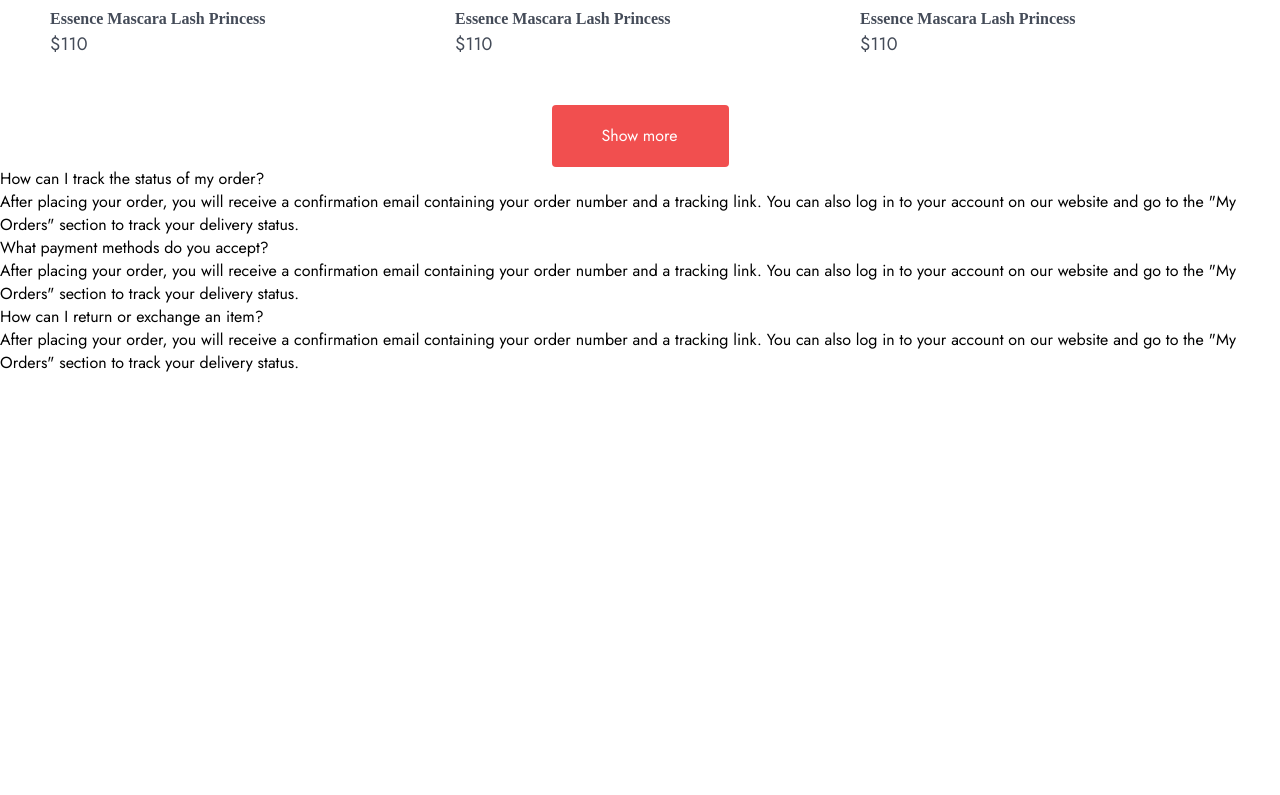
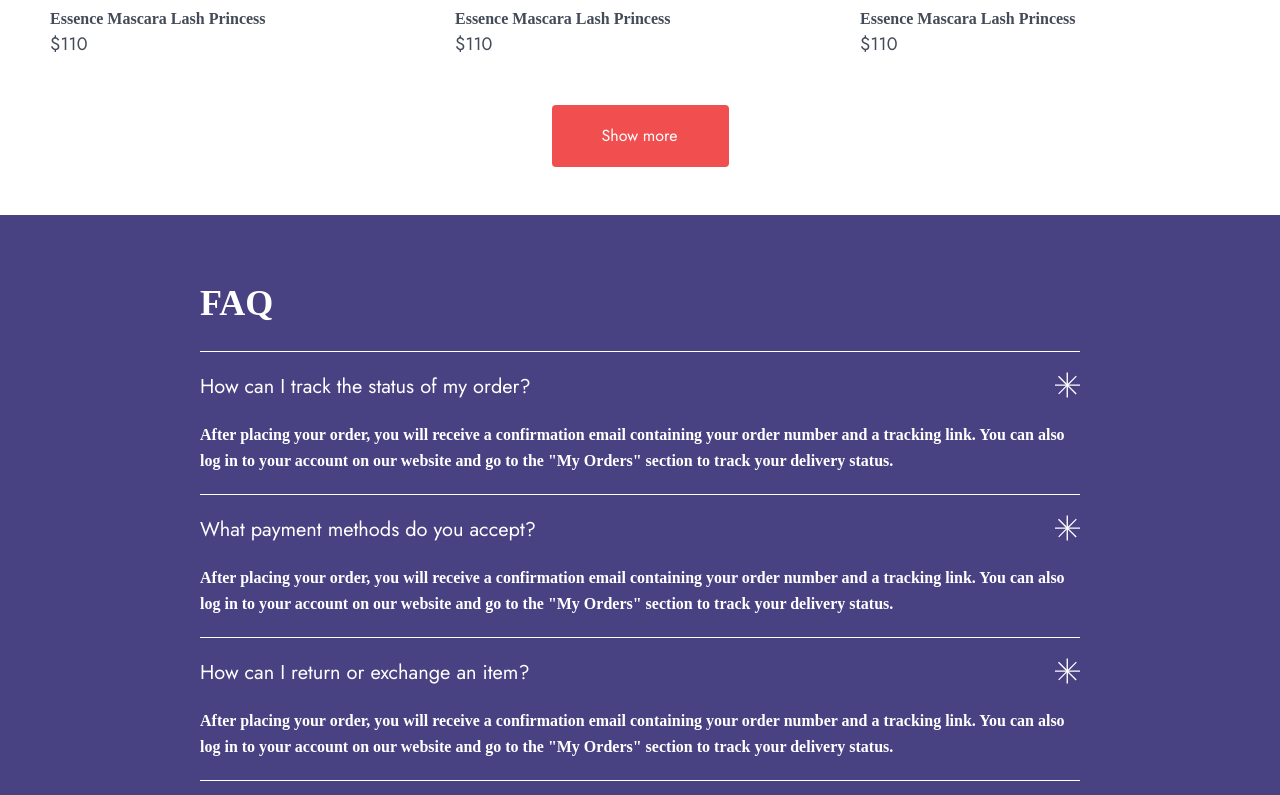
Before and after one commit to Sashka0089/shop, a React (Vite) app: page / in a window 1280 px wide. Shown: the part 2312-3107 px from the top of the page. Before the commit the page ends 2686 px from the top, so only its background shows below. Built offline with nearby package versions, Linux system fonts and the light colour scheme; a web font is replaced by a local one.

Commit message:
FAQ в процессе

```diff
--- a/src/components/Faq/Faq.scss
+++ b/src/components/Faq/Faq.scss
@@ -0,0 +1,19 @@
+.faq{
+    background: #484283;
+    margin-top: 48px;
+
+    &__container{
+        max-width: 910px;
+        padding: 60px 15px 60px 15px;
+        margin: 0 auto;
+    }
+    &__title{
+        font-weight: 700;
+        font-size: 36px;
+        line-height: 156%;
+        color: #fff;
+        border-bottom: 1px solid #fff;
+        padding-bottom: 20px;
+
+    }
+}
--- a/src/components/Faq/Faq.tsx
+++ b/src/components/Faq/Faq.tsx
@@ -1,10 +1,10 @@
 import FaqInfo from "./FaqInfo";
-
+import './Faq.scss';
 const Faq = () => {
   return (
     <div className="faq">
       <div className="faq__container">
-        <div className="faq__title"></div>
+        <div className="faq__title">FAQ</div>
 
         <FaqInfo />
       </div>
--- a/src/components/Faq/FaqInfo.scss
+++ b/src/components/Faq/FaqInfo.scss
@@ -0,0 +1,30 @@
+.faqInfo{
+    &__block{
+        border-bottom: 1px solid #fff;
+        padding-bottom: 20px;
+        margin-top: 20px;
+        // display: flex;
+        // justify-content: space-between;
+        // align-items: center;
+        position: relative;
+    }
+    &__icon{
+        position: absolute;
+        top: 0;
+        right: 0;
+    }
+    &__question{
+        font-weight: 400;
+        font-size: 20px;
+        line-height: 150%;
+        color: #fff;
+
+    }
+    &__answer{
+        font-weight: 600;
+        font-size: 16px;
+        line-height: 162%;
+        color: #fff;
+        margin-top: 20px;
+    }
+}
--- a/src/components/Faq/FaqInfo.tsx
+++ b/src/components/Faq/FaqInfo.tsx
@@ -1,9 +1,9 @@
+
 import "./FaqInfo.scss";
 
 interface IFaq {
   id: number;
   question: string;
-  icon: string;
   answer: string;
 }
 
@@ -12,25 +12,25 @@
     {
       id: 1,
       question: "How can I track the status of my order?",
-      icon: "",
       answer:
         'After placing your order, you will receive a confirmation email containing your order number and a tracking link. You can also log in to your account on our website and go to the "My Orders" section to track your delivery status.',
     },
     {
       id: 2,
       question: "What payment methods do you accept?",
-      icon: "",
       answer:
         'After placing your order, you will receive a confirmation email containing your order number and a tracking link. You can also log in to your account on our website and go to the "My Orders" section to track your delivery status.',
     },
     {
       id: 3,
       question: "How can I return or exchange an item?",
-      icon: "",
       answer:
         'After placing your order, you will receive a confirmation email containing your order number and a tracking link. You can also log in to your account on our website and go to the "My Orders" section to track your delivery status.',
     },
   ];
+
+
+
 
   return (
     <div className="faqInfo">
@@ -38,9 +38,17 @@
         <div key={faq.id}>
           <div className="faqInfo__block">
             <div className="faqInfo__question">{faq.question}</div>
-            <div className="faqInfo__icon">{faq.icon}</div>
+
+            <svg className="faqInfo__icon" width="25" height="26" viewBox="0 0 25 26" fill="none" xmlns="http://www.w3.org/2000/svg">
+              <path d="M12.3852 12.2477L20.9052 3.72768L21.7891 4.61157L13.2691 13.1316L21.6577 21.5201L20.6834 22.4943L12.2949 14.1058L4.11144 22.2892L3.22756 21.4054L11.411 13.2219L3.00578 4.81667L3.98 3.84245L12.3852 12.2477Z" fill="white" />
+            </svg>
+            <svg className="faqInfo__icon" width="25" height="26" viewBox="0 0 25 26" fill="none" xmlns="http://www.w3.org/2000/svg">
+              <path d="M12.9509 12.387L25 12.387V13.637L12.9509 13.637L12.9509 25.5002H11.5731L11.5731 13.637H0L0 12.387H11.5731V0.500244H12.9509V12.387Z" fill="white" />
+            </svg>
+
+            <div className="faqInfo__answer">{faq.answer}</div>
           </div>
-          <div className="faqInfo__answer">{faq.answer}</div>
+
         </div>
       ))}
     </div>
```
